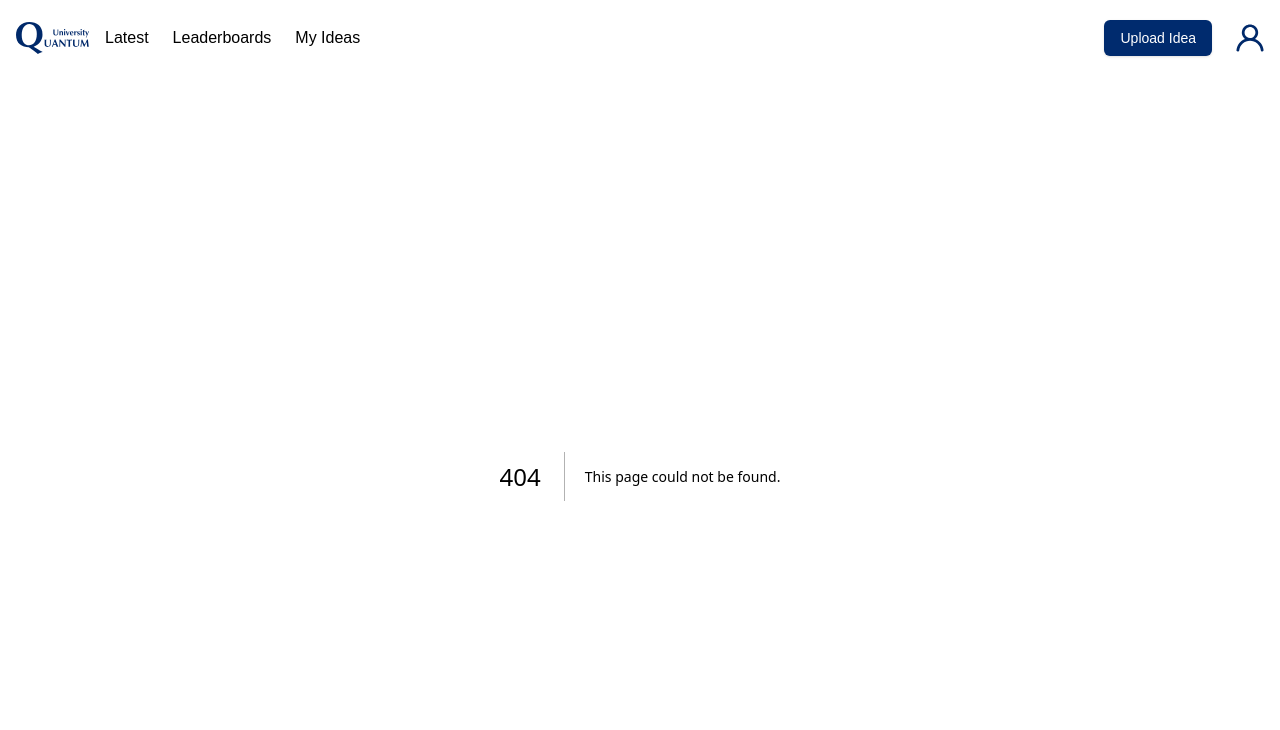
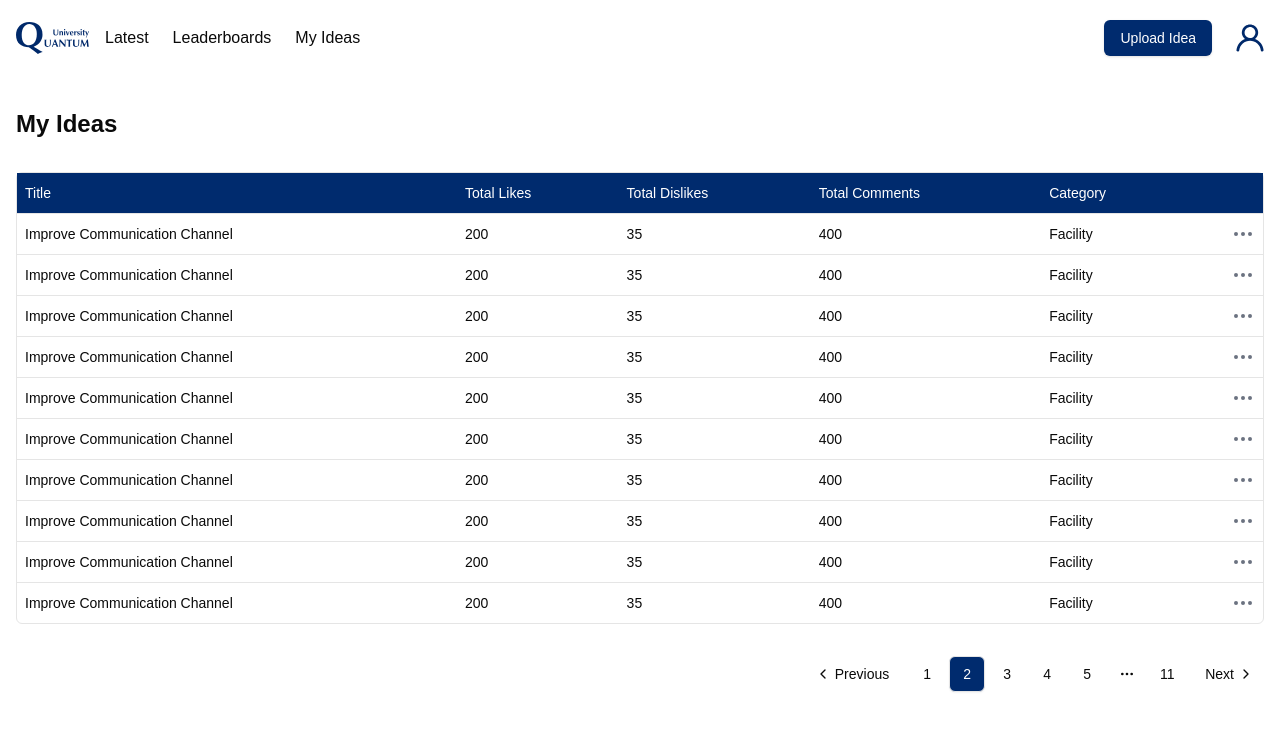
Before and after one commit to QuantumU-7/ewsd-bc21-seven-fe, a Next.js app: page /my-ideas in a window 1280 px wide. Before the commit this address had no page. Shown: the top 730 px of the page. Built offline with nearby package versions, Linux system fonts and the light colour scheme.

Commit message:
developed ideas list page

```diff
--- a/package.json
+++ b/package.json
@@ -12,6 +12,7 @@
     "@hookform/resolvers": "^4.0.0",
     "@radix-ui/react-label": "^2.1.2",
     "@radix-ui/react-menubar": "^1.1.6",
+    "@radix-ui/react-popover": "^1.1.6",
     "@radix-ui/react-select": "^2.1.6",
     "@radix-ui/react-slot": "^1.1.2",
     "axios": "^1.7.9",
--- /dev/null
+++ b/src/Pages/MyIdeasListPage.jsx
@@ -0,0 +1,8 @@
+import MyIdeasListForm from "@/components/my-ideas-list";
+import React from "react";
+
+const MyIdeasListPage = () => {
+  return <MyIdeasListForm />;
+};
+
+export default MyIdeasListPage;
--- a/src/app/globals.css
+++ b/src/app/globals.css
@@ -86,4 +86,12 @@ body {
   body {
     @apply bg-background text-foreground;
   }
+
+  thead{
+    background-color: #002B6E;
+  }
+
+  th{
+    color: white !important
+  }
 }
--- /dev/null
+++ b/src/app/my-ideas/page.js
@@ -0,0 +1,8 @@
+import MyIdeasListPage from "@/Pages/MyIdeasListPage";
+import React from "react";
+
+const page = () => {
+  return <MyIdeasListPage />;
+};
+
+export default page;
--- /dev/null
+++ b/src/components/my-ideas-list/index.jsx
@@ -0,0 +1,131 @@
+import React from "react";
+import {
+  Table,
+  TableBody,
+  TableCell,
+  TableHead,
+  TableHeader,
+  TableRow,
+} from "@/components/ui/table";
+import {
+  Pagination,
+  PaginationContent,
+  PaginationEllipsis,
+  PaginationItem,
+  PaginationLink,
+  PaginationNext,
+  PaginationPrevious,
+} from "@/components/ui/pagination";
+import { Ellipsis } from "lucide-react";
+import {
+  Popover,
+  PopoverContent,
+  PopoverTrigger,
+} from "@/components/ui/popover";
+
+const MyIdeasListForm = () => {
+  // Sample data - in a real app this would come from props or an API
+  const ideas = Array(10).fill({
+    title: "Improve Communication Channel",
+    likes: 200,
+    dislikes: 35,
+    comments: 400,
+    category: "Facility",
+  });
+
+  return (
+    <div className="max-w-7xl mx-auto space-y-8 my-8 px-4">
+      <h2 className="text-2xl font-bold my-4">My Ideas</h2>
+
+      <div className="border rounded-md">
+        <Table>
+          <TableHeader className="bg-primary">
+            <TableRow>
+              <TableHead className="text-white">Title</TableHead>
+              <TableHead className="text-white">Total Likes</TableHead>
+              <TableHead className="text-white">Total Dislikes</TableHead>
+              <TableHead className="text-white">Total Comments</TableHead>
+              <TableHead className="text-white">Category</TableHead>
+              <TableHead className="text-white"></TableHead>
+            </TableRow>
+          </TableHeader>
+          <TableBody>
+            {ideas.map((idea, index) => (
+              <TableRow key={index} className="border-b">
+                <TableCell>{idea.title}</TableCell>
+                <TableCell>{idea.likes}</TableCell>
+                <TableCell>{idea.dislikes}</TableCell>
+                <TableCell>{idea.comments}</TableCell>
+                <TableCell>{idea.category}</TableCell>
+                <TableCell>
+                  <Popover>
+                    <PopoverTrigger asChild>
+                      <div className="cursor-pointer">
+                        <Ellipsis className="text-gray-500 ml-auto" />
+                      </div>
+                    </PopoverTrigger>
+                    <PopoverContent className="w-[110px] rounded-xl p-0 flex flex-col text-center">
+                      <p className="text-sm p-2 cursor-pointer hover:bg-gray-100">
+                        View
+                      </p>
+                      <div className="border-t"></div>
+                      <p className="text-sm p-2 cursor-pointer hover:bg-gray-100">
+                        Edit
+                      </p>
+                      <div className="border-t"></div>
+                      <p className="text-sm p-2 cursor-pointer hover:bg-gray-100">
+                        Delete
+                      </p>
+                    </PopoverContent>
+                  </Popover>
+                </TableCell>
+              </TableRow>
+            ))}
+          </TableBody>
+        </Table>
+      </div>
+
+      <div className="flex w-full">
+        <Pagination className={"justify-end"}>
+          <PaginationContent>
+            <PaginationItem>
+              <PaginationPrevious href="#" />
+            </PaginationItem>
+            <PaginationItem>
+              <PaginationLink href="#">1</PaginationLink>
+            </PaginationItem>
+            <PaginationItem>
+              <PaginationLink
+                href="#"
+                isActive
+                className="bg-primary text-white"
+              >
+                2
+              </PaginationLink>
+            </PaginationItem>
+            <PaginationItem>
+              <PaginationLink href="#">3</PaginationLink>
+            </PaginationItem>
+            <PaginationItem>
+              <PaginationLink href="#">4</PaginationLink>
+            </PaginationItem>
+            <PaginationItem>
+              <PaginationLink href="#">5</PaginationLink>
+            </PaginationItem>
+            <PaginationItem>
+              <PaginationEllipsis />
+            </PaginationItem>
+            <PaginationItem>
+              <PaginationLink href="#">11</PaginationLink>
+            </PaginationItem>
+            <PaginationItem>
+              <PaginationNext href="#" />
+            </PaginationItem>
+          </PaginationContent>
+        </Pagination>
+      </div>
+    </div>
+  );
+};
+
+export default MyIdeasListForm;
--- /dev/null
+++ b/src/components/ui/popover.jsx
@@ -0,0 +1,29 @@
+"use client"
+
+import * as React from "react"
+import * as PopoverPrimitive from "@radix-ui/react-popover"
+
+import { cn } from "@/lib/utils"
+
+const Popover = PopoverPrimitive.Root
+
+const PopoverTrigger = PopoverPrimitive.Trigger
+
+const PopoverAnchor = PopoverPrimitive.Anchor
+
+const PopoverContent = React.forwardRef(({ className, align = "center", sideOffset = 4, ...props }, ref) => (
+  <PopoverPrimitive.Portal>
+    <PopoverPrimitive.Content
+      ref={ref}
+      align={align}
+      sideOffset={sideOffset}
+      className={cn(
+        "z-50 w-72 rounded-md border bg-popover p-4 text-popover-foreground shadow-md outline-none data-[state=open]:animate-in data-[state=closed]:animate-out data-[state=closed]:fade-out-0 data-[state=open]:fade-in-0 data-[state=closed]:zoom-out-95 data-[state=open]:zoom-in-95 data-[side=bottom]:slide-in-from-top-2 data-[side=left]:slide-in-from-right-2 data-[side=right]:slide-in-from-left-2 data-[side=top]:slide-in-from-bottom-2",
+        className
+      )}
+      {...props} />
+  </PopoverPrimitive.Portal>
+))
+PopoverContent.displayName = PopoverPrimitive.Content.displayName
+
+export { Popover, PopoverTrigger, PopoverContent, PopoverAnchor }
--- /dev/null
+++ b/src/components/ui/table.jsx
@@ -0,0 +1,86 @@
+import * as React from "react"
+
+import { cn } from "@/lib/utils"
+
+const Table = React.forwardRef(({ className, ...props }, ref) => (
+  <div className="relative w-full overflow-auto">
+    <table
+      ref={ref}
+      className={cn("w-full caption-bottom text-sm", className)}
+      {...props} />
+  </div>
+))
+Table.displayName = "Table"
+
+const TableHeader = React.forwardRef(({ className, ...props }, ref) => (
+  <thead ref={ref} className={cn("[&_tr]:border-b", className)} {...props} />
+))
+TableHeader.displayName = "TableHeader"
+
+const TableBody = React.forwardRef(({ className, ...props }, ref) => (
+  <tbody
+    ref={ref}
+    className={cn("[&_tr:last-child]:border-0", className)}
+    {...props} />
+))
+TableBody.displayName = "TableBody"
+
+const TableFooter = React.forwardRef(({ className, ...props }, ref) => (
+  <tfoot
+    ref={ref}
+    className={cn("border-t bg-muted/50 font-medium [&>tr]:last:border-b-0", className)}
+    {...props} />
+))
+TableFooter.displayName = "TableFooter"
+
+const TableRow = React.forwardRef(({ className, ...props }, ref) => (
+  <tr
+    ref={ref}
+    className={cn(
+      "border-b transition-colors hover:bg-muted/50 data-[state=selected]:bg-muted",
+      className
+    )}
+    {...props} />
+))
+TableRow.displayName = "TableRow"
+
+const TableHead = React.forwardRef(({ className, ...props }, ref) => (
+  <th
+    ref={ref}
+    className={cn(
+      "h-10 px-2 text-left align-middle font-medium text-muted-foreground [&:has([role=checkbox])]:pr-0 [&>[role=checkbox]]:translate-y-[2px]",
+      className
+    )}
+    {...props} />
+))
+TableHead.displayName = "TableHead"
+
+const TableCell = React.forwardRef(({ className, ...props }, ref) => (
+  <td
+    ref={ref}
+    className={cn(
+      "p-2 align-middle [&:has([role=checkbox])]:pr-0 [&>[role=checkbox]]:translate-y-[2px]",
+      className
+    )}
+    {...props} />
+))
+TableCell.displayName = "TableCell"
+
+const TableCaption = React.forwardRef(({ className, ...props }, ref) => (
+  <caption
+    ref={ref}
+    className={cn("mt-4 text-sm text-muted-foreground", className)}
+    {...props} />
+))
+TableCaption.displayName = "TableCaption"
+
+export {
+  Table,
+  TableHeader,
+  TableBody,
+  TableFooter,
+  TableHead,
+  TableRow,
+  TableCell,
+  TableCaption,
+}
```
Also changed, not shown: src/public/images/view-detail.svg (added), 1 other file (tests, documents, lock files or other folders).
